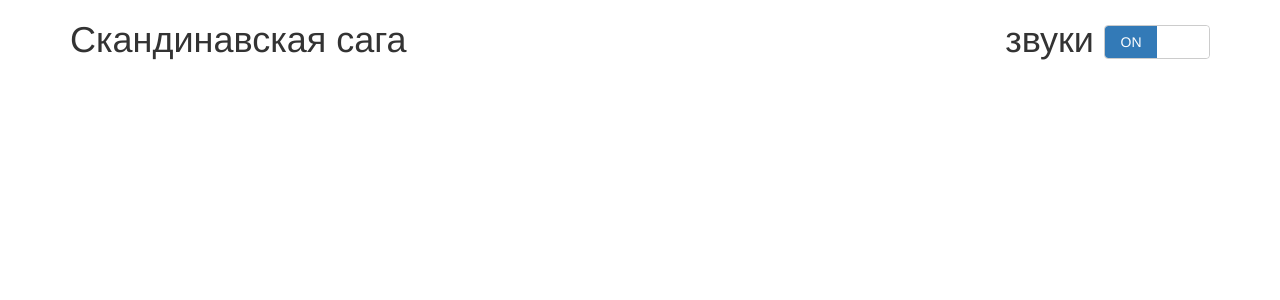
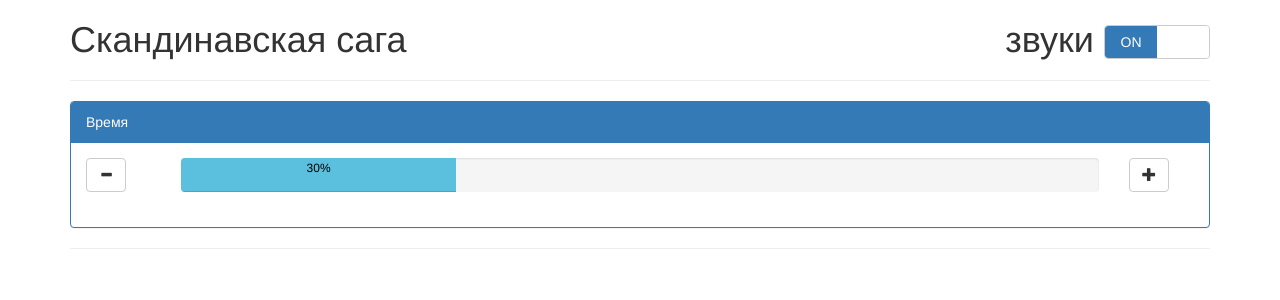
Before and after one commit to niyazm524/saga, a Flask app: page / in a window 1280 px wide. Shown: the top 300 px of the page. Run offline with Flask 2, Linux system fonts and the light colour scheme; some libraries are stand-ins or nearby versions.

Commit message:
Added time progressbar (UI) Quest now daemonized

```diff
--- a/main.py
+++ b/main.py
@@ -3,13 +3,14 @@ from flask import Flask, render_template
 from quest import Quest
 
 app = Flask(__name__)
-quest = Quest()
+quest = Quest("Saga")
+
 
 @app.route('/')
-def hello_world():
-    return render_template("index.html")
+def index():
+    return render_template("index.html", name=quest.name)
 
 
 if __name__ == "__main__":
     quest.start()
-    app.run(port=8000, host='0.0.0.0', debug=True, use_reloader=False)
+    app.run(port=8000, host='0.0.0.0', debug=True, use_reloader=True, threaded=True)
--- a/static/css/styles.css
+++ b/static/css/styles.css
@@ -0,0 +1,9 @@
+.progress {
+    position: relative;
+    height: 34px;
+}
+.progress-bar {
+    position: absolute;
+    display: block;
+    color: black;
+}
--- a/static/js/script.js
+++ b/static/js/script.js
@@ -1 +1,16 @@
 $("[name='soundstoggle']").bootstrapSwitch();
+function updateTimeProgress(time)   {
+    time_progress.css('width', time+'%').attr('aria-valuenow', time);
+}
+var time_progress = $("#time-progress");
+var time = 0;
+time = parseInt(time_progress.attr('aria-valuenow'));
+updateTimeProgress();
+$("#time-reduce").click(function(){
+    time -= 5;
+    updateTimeProgress(time);
+});
+$("#time-add").click(function(){
+    time += 5;
+    updateTimeProgress(time);
+});
--- a/templates/index.html
+++ b/templates/index.html
@@ -10,6 +10,7 @@
     <!-- Bootstrap -->
     <link href="{{ url_for('static', filename='css/bootstrap.min.css') }}" rel="stylesheet">
     <link href="{{ url_for('static', filename='css/bootstrap-switch.min.css') }}" rel="stylesheet">
+    <link href="{{ url_for('static', filename='css/styles.css') }}" rel="stylesheet">
 
     <!-- HTML5 shim and Respond.js for IE8 support of HTML5 elements and media queries -->
     <!-- WARNING: Respond.js doesn't work if you view the page via file:// -->
@@ -20,13 +21,35 @@
 </head>
 <body>
 <div class="container">
-        <h1>Скандинавская сага
-        <div class="sounds pull-right">
+    <h1>Скандинавская сага <div class="sounds pull-right">
         <span>звуки</span>
         <input type="checkbox" name="soundstoggle" checked>
     </div>
     </h1>
-
+    <hr/>
+    <div class="panel panel-primary">
+        <div class="panel-heading">Время</div>
+        <div class="panel-body">
+            <div class="row">
+                <div class="col-sm-1">
+                    <button type="button" class="btn btn-default" id="time-reduce">
+                        <span class="glyphicon glyphicon-minus"></span>
+                    </button>
+                </div>
+                <div class="col-sm-10">
+                    <div class="progress">
+                        <div class="progress-bar progress-bar-info" id="time-progress" style="width:30%" role="progressbar" aria-valuemin="0" aria-valuemax="90" aria-valuenow="30"><span>30%</span></div>
+                    </div>
+                </div>
+                <div class="col-sm-1">
+                    <button type="button" class="btn btn-default" id="time-add">
+                        <span class="glyphicon glyphicon-plus"></span>
+                    </button>
+                </div>
+            </div>
+        </div>
+    </div>
+    <hr/>
 
 </div>
 
```
Also changed, not shown: quest.py (+19 -5 lines). Lines whose indentation alone changed are shown as unchanged.
